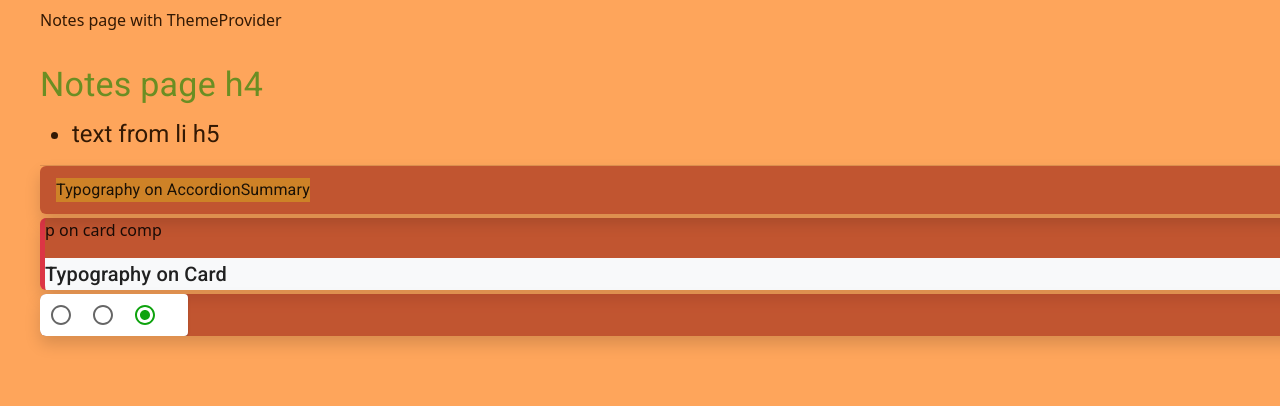
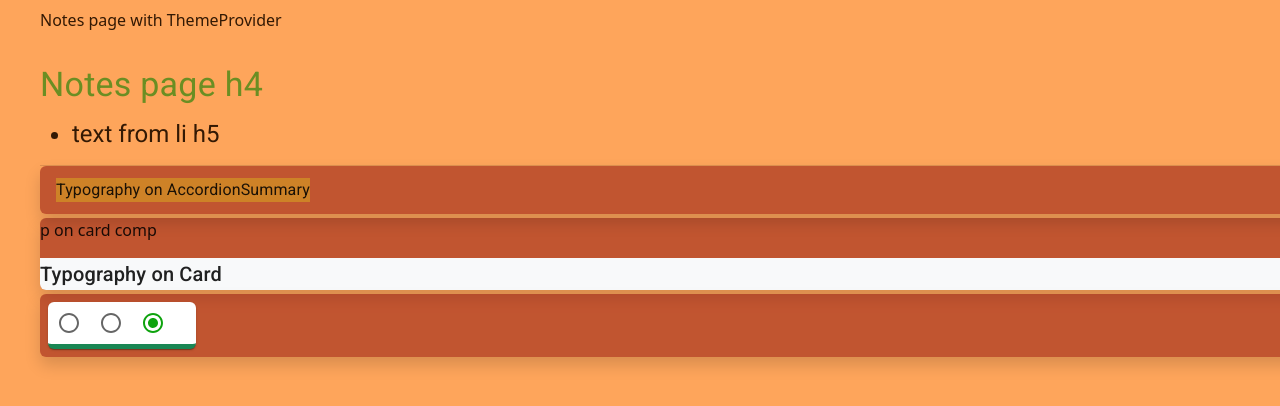
Before and after one commit to arother65/material-tut, a React (Create React App) app: page / in a window 1280 px wide. Shown: the top 406 px of the page. Built offline with nearby package versions, Linux system fonts and the light colour scheme.

Commit message:
...more animation

```diff
--- a/src/pages/Notes.js
+++ b/src/pages/Notes.js
@@ -23,6 +23,7 @@ import { makeStyles } from '@mui/styles'  // errs when taken from '@mui/material
 import ExpandMoreIcon from '@mui/icons-material/ExpandMore';
 import ArrowBackIosNewOutlinedIcon from '@mui/icons-material/ArrowBackIosNewOutlined';
 import ArrowForwardIosOutlinedIcon from '@mui/icons-material/ArrowForwardIosOutlined';
+import { red } from '@mui/material/colors';
 
 // import MongoClient
 // import { MongoClient } from 'mongodb';  // errs out
@@ -140,15 +141,25 @@ export default function Notes({ theme }) {
   const [rbStateGreen, setRbStateGreen] = useState('')
 
   useEffect(() => {
+
+    // idCardAmple
+    const ampleCardBorder = document.getElementById('idCardAmple')
+    let className = ampleCardBorder.className
+
+
     // setting checked on one radio button
     setTimeout(() => {
       setRbState('')
       setRbStateYellow('b')
+      className = className.replace('border-danger', 'border-warning')
+      ampleCardBorder.className = className
 
       setTimeout(() => {
         //
         setRbStateYellow('')
         setRbStateGreen('c')
+        className = className.replace('border-warning', 'border-success')
+        ampleCardBorder.className = className
       }, 1500)  // setTimeout()
     }, 1500)  // setTimeout()
   }, []) //
@@ -245,16 +256,22 @@ export default function Notes({ theme }) {
           </Accordion>
 
           {/* comment  */}
-          <Card className="bg-component border-danger border-5 border-start rounded-2 mt-1 shadow" sx={{ backgroundColor: theme.palette.background.main }}>
+          <Card
+            className="bg-component rounded-2 mt-1 shadow"
+            sx={{ backgroundColor: theme.palette.background.main }}>
             <p>p on card comp</p>
             <Typography className='bg-light' component="h6" variant="h6">
               Typography on Card
             </Typography>
           </Card>
 
+          {/* Card with RadioGroup */}
           <Card className="bg-component rounded-2 mt-1 shadow"
             sx={{ backgroundColor: theme.palette.background.main }}>
             <Card
+              id='idCardAmple'
+              className="rounded-2 m-2 border-5 border-bottom border-danger"
+              // sx={{ width: '8%', borderLeft: 15, borderColor: 'red' }}
               sx={{ width: '8%' }}
             >
               {/* <Radio color="error" checked icon={<RadioButtonIcon />}/> */}
```
